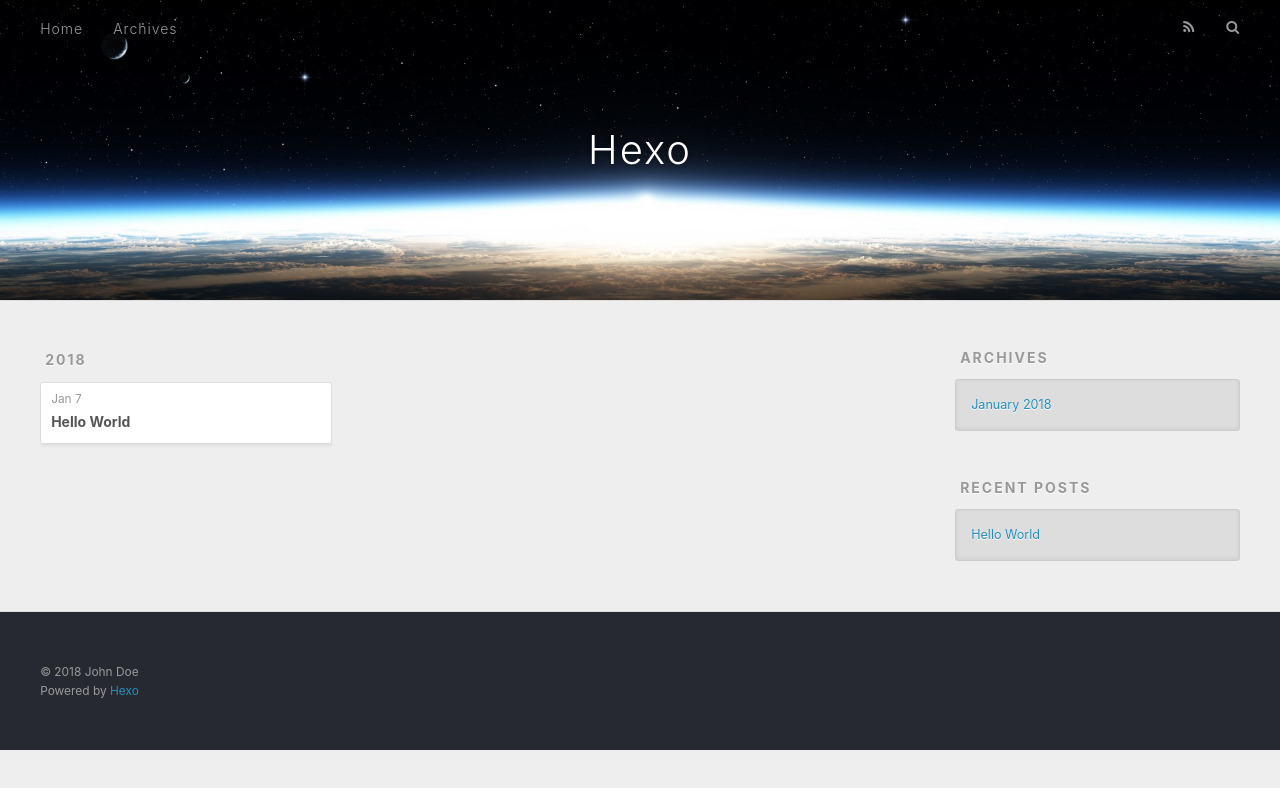
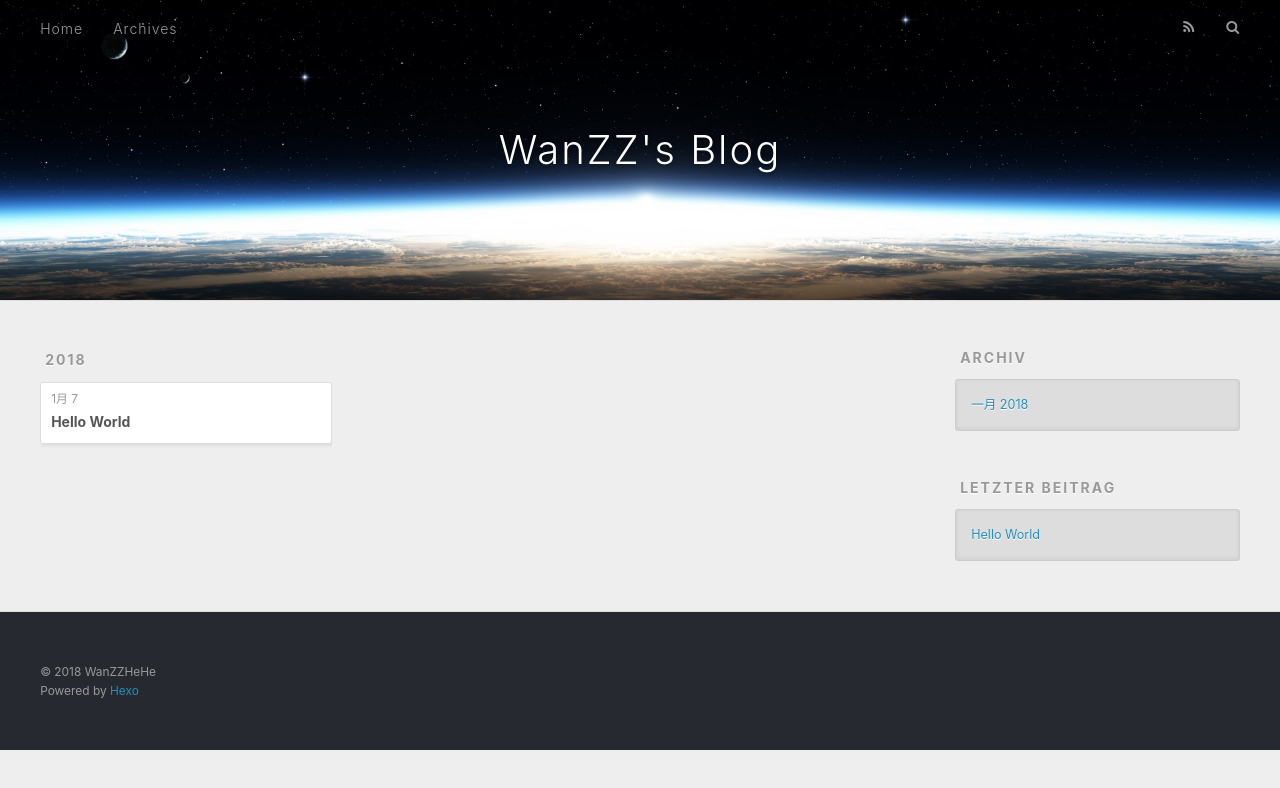
Before and after one commit to wanzzhehe/wanzzhehe.github.io, a plain HTML site: page archives/index.html in a window 1280 px wide. Drawn offline with nearby package versions, Linux system fonts and the light colour scheme.

Commit message:
Site updated: 2018-01-07 11:32:58

```diff
--- a/archives/index.html
+++ b/archives/index.html
@@ -5,16 +5,20 @@
 
 
 
-  <title>Archives | Hexo</title>
+  <title>Archiv | WanZZ&#39;s Blog</title>
   <meta name="viewport" content="width=device-width, initial-scale=1, maximum-scale=1">
-  <meta property="og:type" content="website">
-<meta property="og:title" content="Hexo">
+  <meta name="description" content="一个蒟蒻OIer">
+<meta property="og:type" content="website">
+<meta property="og:title" content="WanZZ&#39;s Blog">
 <meta property="og:url" content="http://yoursite.com/archives/index.html">
-<meta property="og:site_name" content="Hexo">
+<meta property="og:site_name" content="WanZZ&#39;s Blog">
+<meta property="og:description" content="一个蒟蒻OIer">
+<meta property="og:locale" content="zh-cn">
 <meta name="twitter:card" content="summary">
-<meta name="twitter:title" content="Hexo">
+<meta name="twitter:title" content="WanZZ&#39;s Blog">
+<meta name="twitter:description" content="一个蒟蒻OIer">
 
-    <link rel="alternate" href="/atom.xml" title="Hexo" type="application/atom+xml">
+    <link rel="alternate" href="/atom.xml" title="WanZZ&#39;s Blog" type="application/atom+xml">
 
 
     <link rel="icon" href="/favicon.png">
@@ -33,7 +37,7 @@
   <div id="header-outer" class="outer">
     <div id="header-title" class="inner">
       <h1 id="logo-wrap">
-        <a href="/" id="logo">Hexo</a>
+        <a href="/" id="logo">WanZZ&#39;s Blog</a>
       </h1>
 
     </div>
@@ -50,7 +54,7 @@
 
           <a id="nav-rss-link" class="nav-icon" href="/atom.xml" title="RSS Feed"></a>
 
-        <a id="nav-search-btn" class="nav-icon" title="Search"></a>
+        <a id="nav-search-btn" class="nav-icon" title="Suche"></a>
       </nav>
       <div id="search-form-wrap">
         <form action="//google.com/search" method="get" accept-charset="UTF-8" class="search-form"><input type="search" name="q" class="search-form-input" placeholder="Search"><button type="submit" class="search-form-submit">&#xF002;</button><input type="hidden" name="sitesearch" value="http://yoursite.com"></form>
@@ -76,7 +80,7 @@
   <div class="archive-article-inner">
     <header class="archive-article-header">
       <a href="/2018/01/07/hello-world/" class="archive-article-date">
-  <time datetime="2018-01-07T03:00:10.808Z" itemprop="datePublished">Jan 7</time>
+  <time datetime="2018-01-07T03:00:10.808Z" itemprop="datePublished">1月 7</time>
 </a>
 
 
@@ -108,9 +112,9 @@
 
 
   <div class="widget-wrap">
-    <h3 class="widget-title">Archives</h3>
+    <h3 class="widget-title">Archiv</h3>
     <div class="widget">
-      <ul class="archive-list"><li class="archive-list-item"><a class="archive-list-link" href="/archives/2018/01/">January 2018</a></li></ul>
+      <ul class="archive-list"><li class="archive-list-item"><a class="archive-list-link" href="/archives/2018/01/">一月 2018</a></li></ul>
     </div>
   </div>
 
@@ -118,7 +122,7 @@
 
 
   <div class="widget-wrap">
-    <h3 class="widget-title">Recent Posts</h3>
+    <h3 class="widget-title">letzter Beitrag</h3>
     <div class="widget">
       <ul>
 
@@ -138,7 +142,7 @@
 
   <div class="outer">
     <div id="footer-info" class="inner">
-      &copy; 2018 John Doe<br>
+      &copy; 2018 WanZZHeHe<br>
       Powered by <a href="http://hexo.io/" target="_blank">Hexo</a>
     </div>
   </div>
```
Also changed, not shown: 2018/01/07/hello-world/index.html (+11 -10 lines), archives/2018/01/index.html (+17 -13 lines), archives/2018/index.html (+17 -13 lines), index.html (+17 -13 lines).
